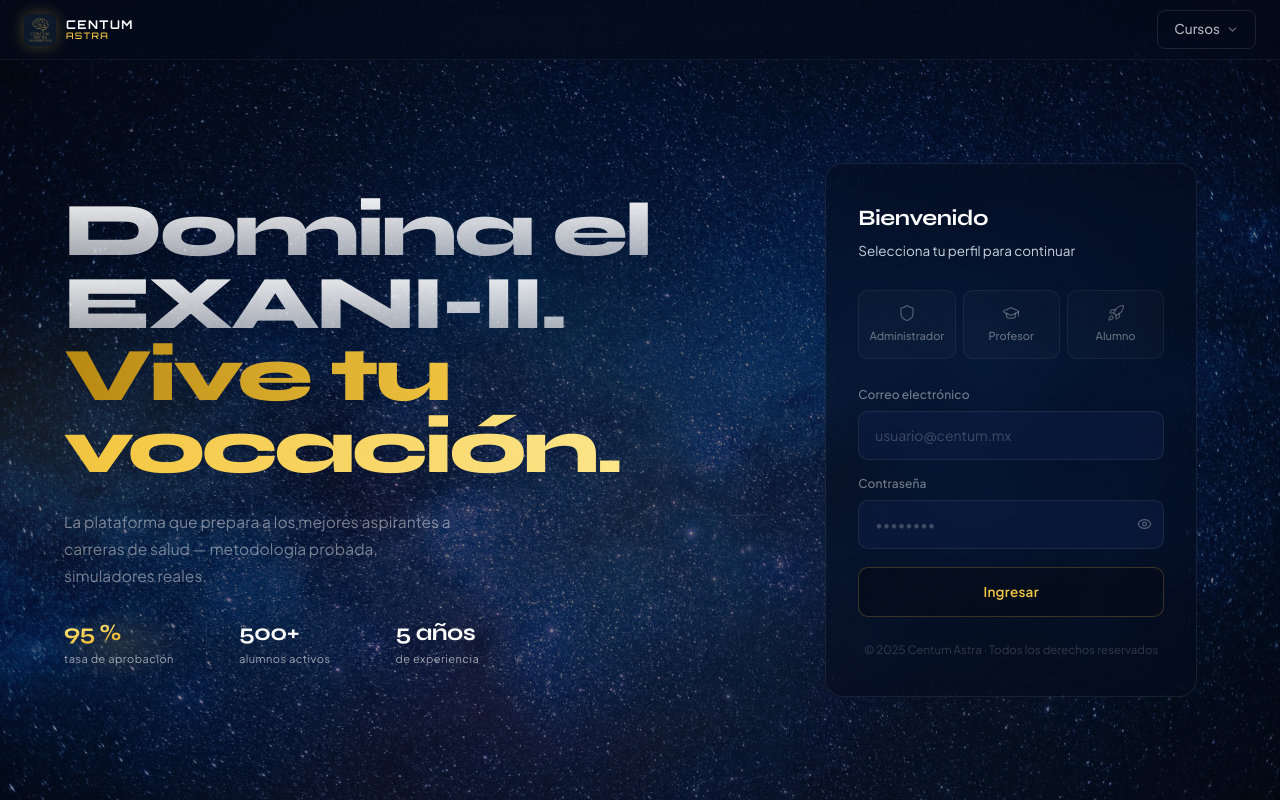
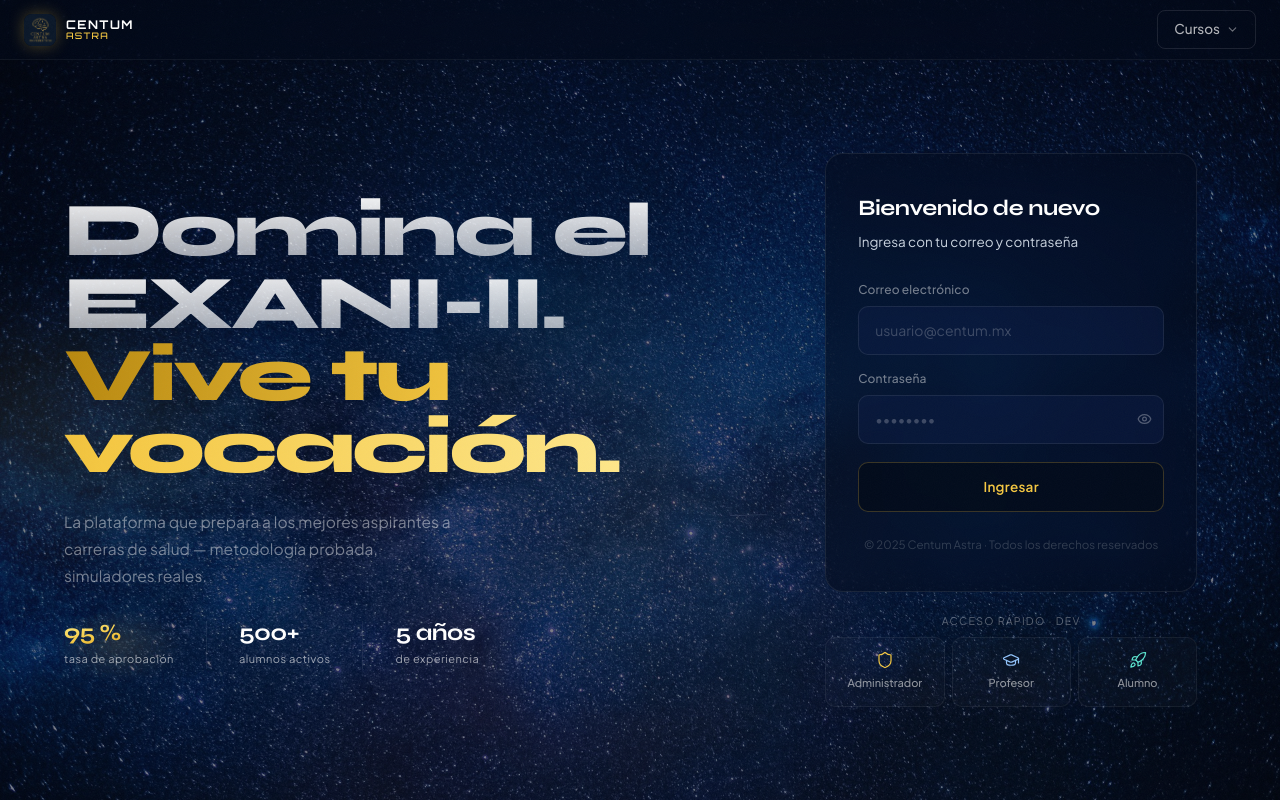
Before and after one commit to WeWolfDev/Centum-Astra, a React (Vite) app: page / in a window 1280 px wide. Both pictures are taken after a click on the button "Iniciar sesión". Built offline with nearby package versions, Linux system fonts and the light colour scheme.

Commit message:
login-unico

```diff
--- a/src/pages/auth/Login.jsx
+++ b/src/pages/auth/Login.jsx
@@ -42,17 +42,19 @@ const STATS = [
 ];
 
 /* ── Animated focus underline ─────────────────────────── */
-function FocusInput({ type = 'text', value, onChange, placeholder, id }) {
+function FocusInput({ type = 'text', value, onChange, placeholder, id, autoComplete }) {
   const [focused,  setFocused]  = useState(false);
   const [showPass, setShowPass] = useState(false);
   const isPassword = type === 'password';
+  const effectiveType = isPassword ? (showPass ? 'text' : 'password') : type;
 
   return (
     <div className="field" style={{ position: 'relative' }}>
       <div style={{ position: 'relative' }}>
         <input
           id={id}
-          type={isPassword && !showPass ? 'password' : 'text'}
+          type={effectiveType}
+          autoComplete={autoComplete}
           value={value}
           onChange={onChange}
           placeholder={placeholder}
@@ -89,11 +91,10 @@ function FocusInput({ type = 'text', value, onChange, placeholder, id }) {
 
 export default function Login() {
   const { login, error, setError } = useAuth();
-  const [email,        setEmail]        = useState('');
-  const [password,     setPassword]     = useState('');
-  const [loading,      setLoading]      = useState(false);
-  const [selectedRole, setSelectedRole] = useState(null);
-  const [videoReady,   setVideoReady]   = useState(false);
+  const [email,      setEmail]      = useState('');
+  const [password,   setPassword]   = useState('');
+  const [loading,    setLoading]    = useState(false);
+  const [videoReady, setVideoReady] = useState(false);
   const videoRef = useRef(null);
 
   // Load video only after all critical resources (LCP) are done.
@@ -117,18 +118,22 @@ export default function Login() {
     return () => { cancelled = true; };
   }, []);
 
-  function handleRoleSelect(role) {
-    setSelectedRole(role.key);
-    setEmail(role.hint.split(' / ')[0]);
-    setPassword(role.hint.split(' / ')[1]);
-    setError('');
-  }
-
   async function handleSubmit(e) {
     e.preventDefault();
     setLoading(true);
     await new Promise(r => setTimeout(r, 600));
     login(email, password);
+    setLoading(false);
+  }
+
+  async function handleDevQuickLogin(role) {
+    const [quickEmail, quickPassword] = role.hint.split(' / ');
+    setEmail(quickEmail);
+    setPassword(quickPassword);
+    setError('');
+    setLoading(true);
+    await new Promise(r => setTimeout(r, 600));
+    login(quickEmail, quickPassword);
     setLoading(false);
   }
 
@@ -282,7 +287,8 @@ export default function Login() {
           className="login-right-panel"
           style={{
             flex: '0 0 42%',
-            display: 'flex', alignItems: 'center', justifyContent: 'center',
+            display: 'flex', flexDirection: 'column', alignItems: 'center', justifyContent: 'center',
+            gap: 20,
             padding: '48px 48px', position: 'relative', zIndex: 2,
           }}
         >
@@ -293,45 +299,11 @@ export default function Login() {
             {/* Form header */}
             <div className="mb-7">
               <h2 className="font-syne text-[22px] font-bold text-white mb-[5px] tracking-[-0.02em]">
-                Bienvenido
+                Bienvenido de nuevo
               </h2>
               <p className="text-white/38 text-[13.5px] leading-[1.5]">
-                Selecciona tu perfil para continuar
+                Ingresa con tu correo y contraseña
               </p>
-            </div>
-
-            {/* Role selector */}
-            <div className="grid grid-cols-3 gap-[7px] mb-[26px]">
-              {roles.map(role => {
-                const active = selectedRole === role.key;
-                return (
-                  <motion.button
-                    key={role.key}
-                    onClick={() => handleRoleSelect(role)}
-                    whileTap={{ scale: 0.97 }}
-                    style={{
-                      display: 'flex', flexDirection: 'column', alignItems: 'center', gap: 5,
-                      padding: '13px 8px', borderRadius: 10, cursor: 'pointer',
-                      background: active ? role.accentBg : 'rgba(255,255,255,0.02)',
-                      border: `1px solid ${active ? role.accentBorder : 'rgba(255,255,255,0.06)'}`,
-                      transition: 'background 0.15s ease, border-color 0.15s ease',
-                    }}
-                  >
-                    <role.Icon
-                      size={18}
-                      strokeWidth={1.6}
-                      style={{ color: active ? role.accentColor : 'rgba(255,255,255,0.3)', transition: 'color 0.15s ease' }}
-                    />
-                    <span style={{
-                      fontSize: 11, fontWeight: 500,
-                      color: active ? role.accentColor : 'rgba(255,255,255,0.38)',
-                      transition: 'color 0.15s ease',
-                    }}>
-                      {role.label}
-                    </span>
-                  </motion.button>
-                );
-              })}
             </div>
 
             <form onSubmit={handleSubmit} className="flex flex-col gap-[14px]">
@@ -340,6 +312,7 @@ export default function Login() {
                 <FocusInput
                   id="email"
                   type="email"
+                  autoComplete="email"
                   value={email}
                   onChange={e => { setEmail(e.target.value); setError(''); }}
                   placeholder="usuario@centum.mx"
@@ -351,6 +324,7 @@ export default function Login() {
                 <FocusInput
                   id="password"
                   type="password"
+                  autoComplete="current-password"
                   value={password}
                   onChange={e => { setPassword(e.target.value); setError(''); }}
                   placeholder="••••••••"
@@ -360,6 +334,7 @@ export default function Login() {
               <AnimatePresence>
                 {error && (
                   <motion.p
+                    role="alert"
                     initial={{ opacity: 0, height: 0 }}
                     animate={{ opacity: 1, height: 'auto' }}
                     exit={{ opacity: 0, height: 0 }}
@@ -391,6 +366,44 @@ export default function Login() {
               © 2025 Centum Astra · Todos los derechos reservados
             </p>
           </div>
+
+          {/* ── DEV quick-login — removed by Vite tree-shake in prod ── */}
+          {import.meta.env.DEV && (
+            <div className="w-full max-w-[372px]">
+              <p className="text-white/35 text-[10.5px] tracking-[0.12em] uppercase mb-[8px] text-center">
+                Acceso rápido · DEV
+              </p>
+              <div className="grid grid-cols-3 gap-[7px]">
+                {roles.map(role => (
+                  <motion.button
+                    key={role.key}
+                    type="button"
+                    onClick={() => handleDevQuickLogin(role)}
+                    disabled={loading}
+                    whileTap={{ scale: 0.97 }}
+                    style={{
+                      display: 'flex', flexDirection: 'column', alignItems: 'center', gap: 5,
+                      padding: '13px 8px', borderRadius: 10,
+                      cursor: loading ? 'not-allowed' : 'pointer',
+                      background: 'rgba(255,255,255,0.02)',
+                      border: '1px solid rgba(255,255,255,0.06)',
+                      opacity: loading ? 0.5 : 1,
+                      transition: 'background 0.15s ease, border-color 0.15s ease',
+                    }}
+                  >
+                    <role.Icon
+                      size={18}
+                      strokeWidth={1.6}
+                      style={{ color: role.accentColor }}
+                    />
+                    <span style={{ fontSize: 11, fontWeight: 500, color: 'rgba(255,255,255,0.55)' }}>
+                      {role.label}
+                    </span>
+                  </motion.button>
+                ))}
+              </div>
+            </div>
+          )}
         </motion.div>
 
       </div>
```
Also changed, not shown: 1 other file (tests, documents, lock files or other folders).
